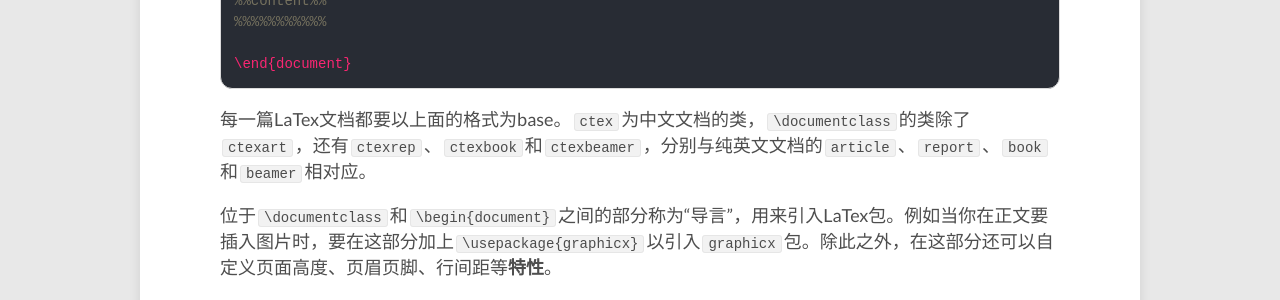
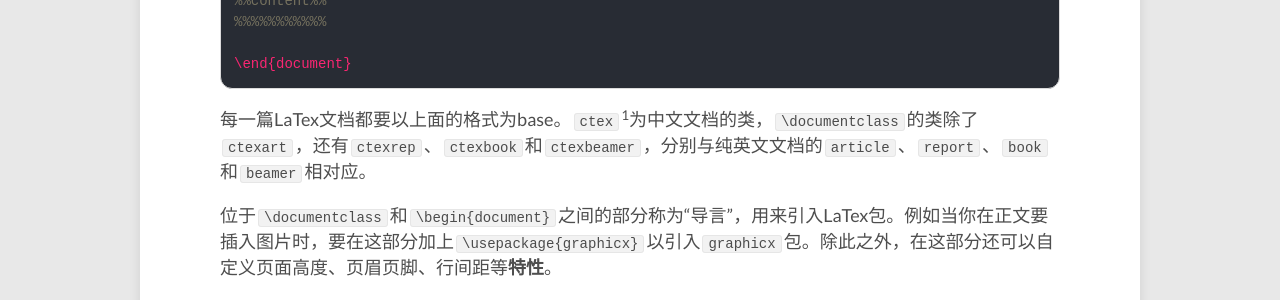
Before and after one commit to lucameng/lucameng.github.io, a Jekyll site: the page built from _posts/2022-05-10-LaTex-template.md, in a window 1280 px wide and 900 px high, scrolled down 1338 px. Shown: the part 153-453 px from the top of the window. Built offline with Jekyll 4.4.1, drawn with Linux system fonts in a browser that asks for light colours; some of the changed text lies outside the part shown.

Commit message:
modify some

````diff
--- a/_posts/2022-05-10-LaTex-template.md
+++ b/_posts/2022-05-10-LaTex-template.md
@@ -54,7 +54,7 @@ ___
 \end{document}
 ```
 
-每一篇LaTex文档都要以上面的格式为base。`ctex`为中文文档的类，`\documentclass`的类除了`ctexart`，还有`ctexrep`、`ctexbook`和`ctexbeamer`，分别与纯英文文档的`article`、`report`、`book`和`beamer`相对应。
+每一篇LaTex文档都要以上面的格式为base。`ctex`[^1]为中文文档的类，`\documentclass`的类除了`ctexart`，还有`ctexrep`、`ctexbook`和`ctexbeamer`，分别与纯英文文档的`article`、`report`、`book`和`beamer`相对应。
 
 位于`\documentclass`和`\begin{document}`之间的部分称为“导言”，用来引入LaTex包。例如当你在正文要插入图片时，要在这部分加上`\usepackage{graphicx}`以引入`graphicx`包。除此之外，在这部分还可以自定义页面高度、页眉页脚、行间距等**特性**。
 
@@ -476,3 +476,8 @@ ___
 ___
 
 To be continued...
+
+
+___
+
+[^1]: 虽然cTex并不被推荐使用，但笔者认为平时写一写小文章是完全ok的
````
